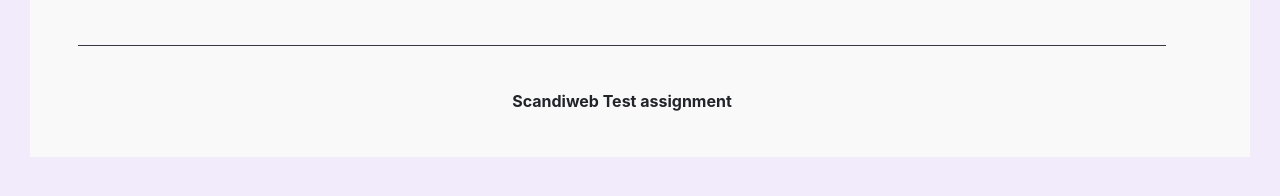
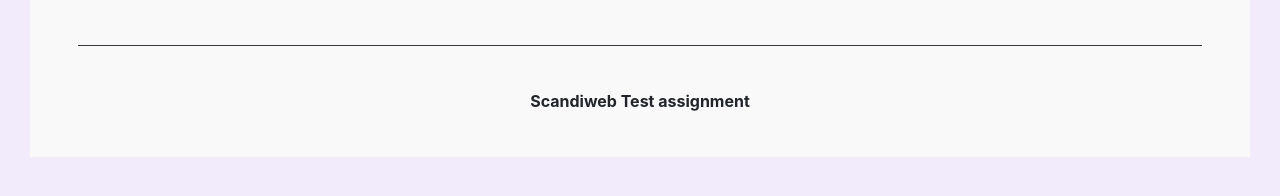
Before and after one commit to Wimull/Products_List, a React (Vite) app in the folder web/: page / in a window 1280 px wide. Shown: the part 316-512 px from the top of the page. Built offline with nearby package versions, Linux system fonts and the light colour scheme; no server answers.

Commit message:
Fixed some styling issues with footer

```diff
--- a/web/src/components/Footer/Footer.tsx
+++ b/web/src/components/Footer/Footer.tsx
@@ -5,7 +5,7 @@
 	return (
 		<div
 			id="Footer"
-			className="d-flex text-center border-top border-5 border-dark py-5 mt-5 justify-content-center align-items-center"
+			className="d-flex justify-content-center align-items-center text-center border-top border-5 border-dark py-5 mt-5 "
 		>
 			<span className="">Scandiweb Test assignment</span>
 		</div>
--- a/web/src/components/Footer/styles.css
+++ b/web/src/components/Footer/styles.css
@@ -3,5 +3,4 @@
 	font-weight: bold;
 	line-height: 15px;
 	width: 100%;
-	max-width: 85vw;
 }
```
